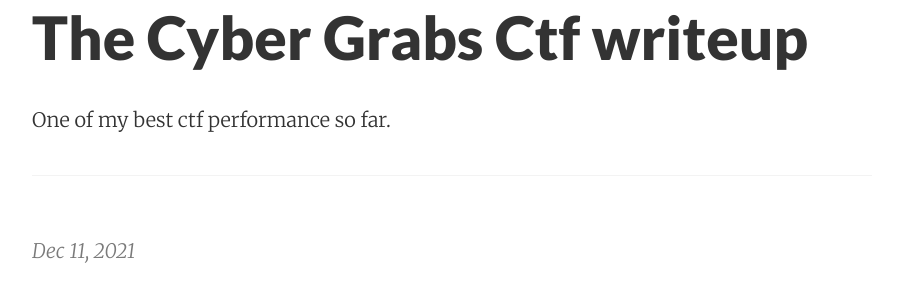
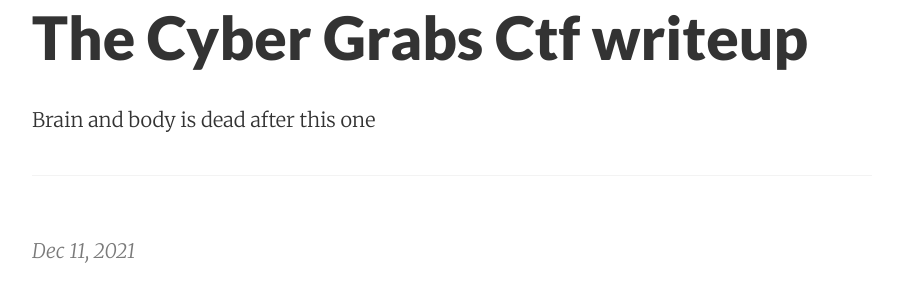
Before and after one commit to Mythiology/Mythiology.github.io, a Jekyll site: the page built from index.html, in a window 1280 px wide. Shown: the part 255-539 px from the top of the page, without its empty margins (188-1091 px from the left). Built offline with Jekyll 4.4.1, drawn with Linux system fonts in a browser that asks for light colours; nearby versions of some CDN libraries; the list of posts is cut into pages by our own code.

Commit message:
updated wording

```diff
--- a/_posts/2022-2-7-Cyber-Grabs-CTf-writeup.md
+++ b/_posts/2022-2-7-Cyber-Grabs-CTf-writeup.md
@@ -2,7 +2,7 @@
 layout:     post
 title:      The Cyber Grabs Ctf writeup
 date:       2022-02-7 14:37
-summary:    One of my best ctf performance so far.
+summary:    Brain and body is dead after this one
 categories: Ctf writeups
 ---
 ## Competition details
```
